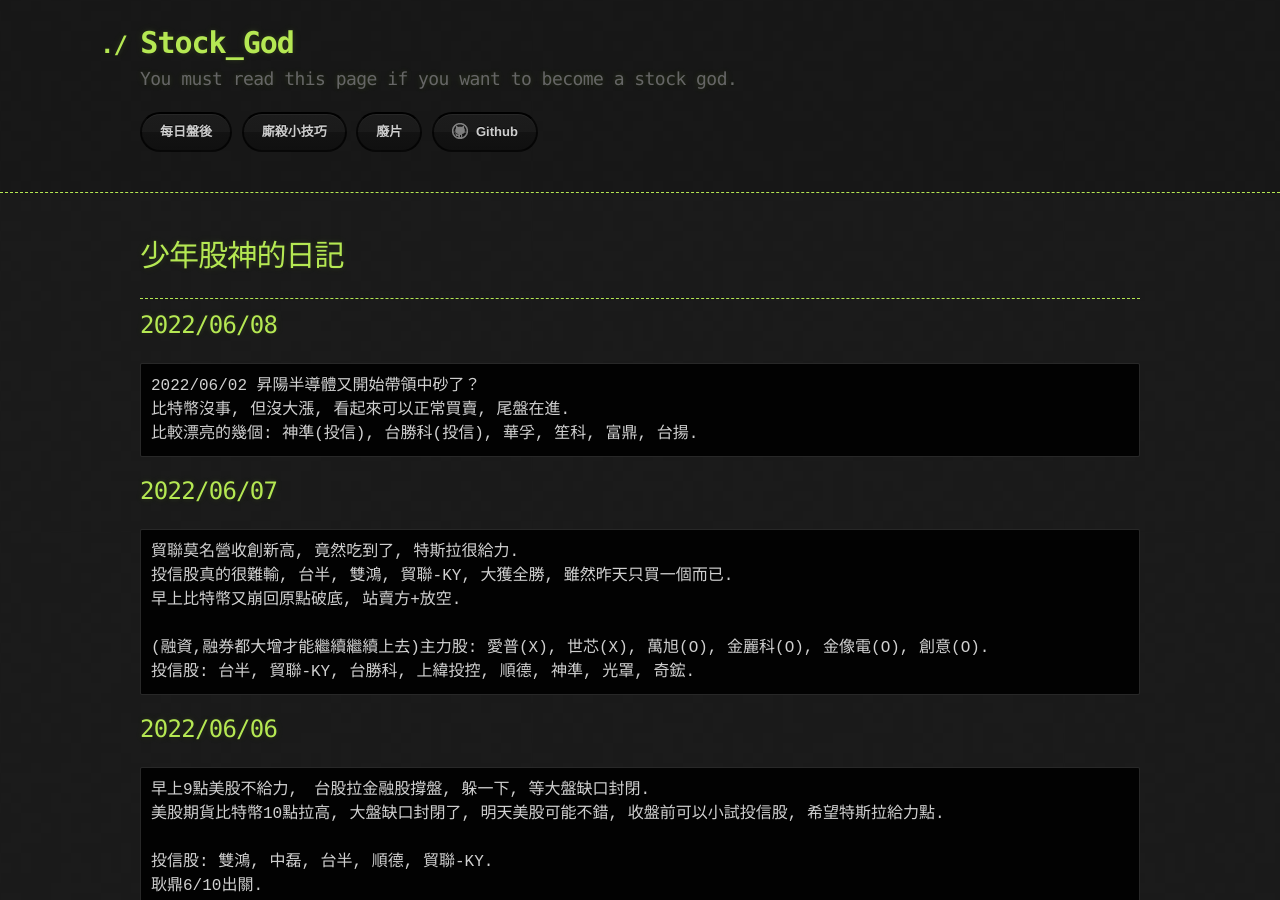
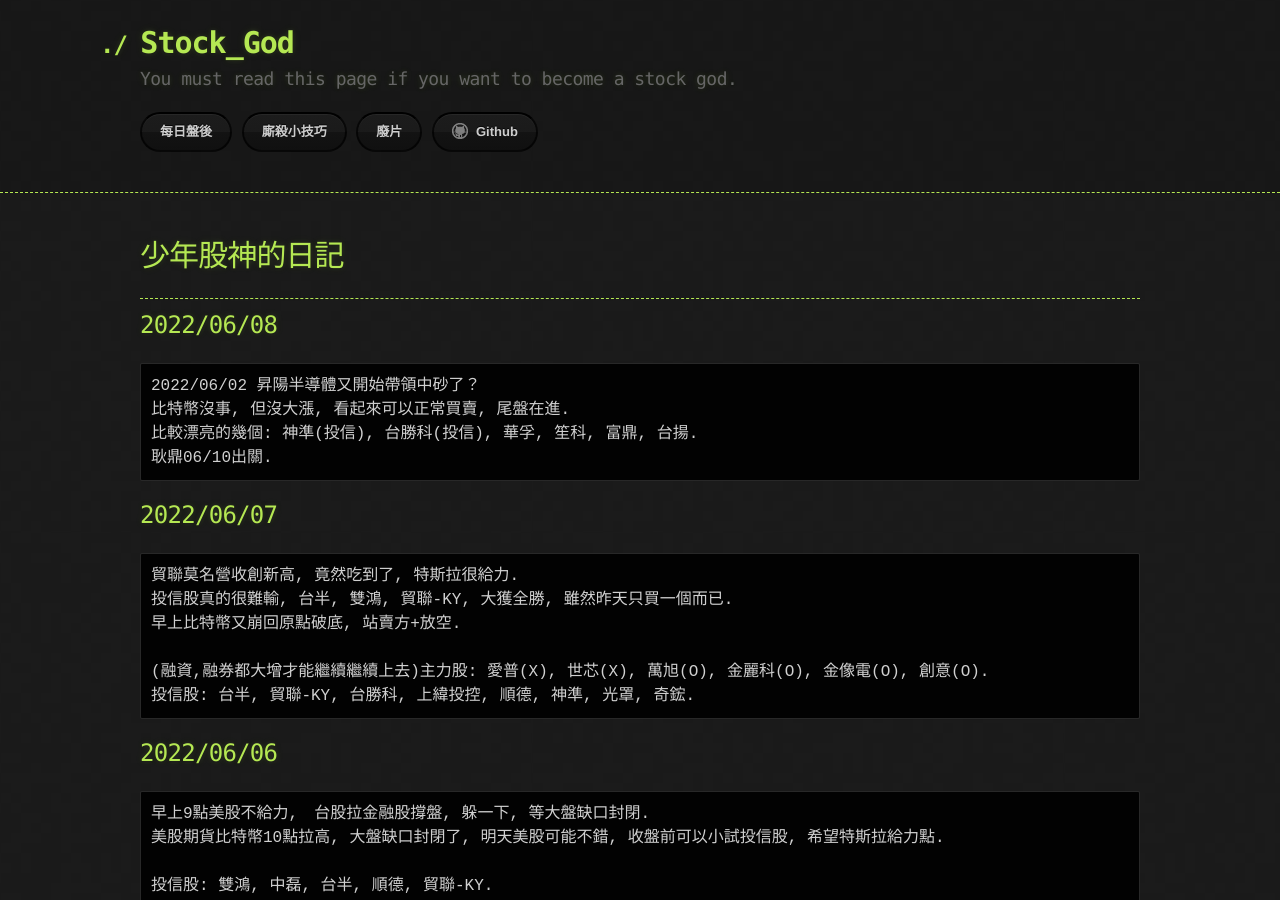
Before and after one commit to lepg5487/Stock_God, a Jekyll site: the page built from index.md, in a window 1280 px wide and 900 px high. Built offline with Jekyll 4.4.1, drawn with Linux system fonts in a browser that asks for light colours; our own code applies the rules of GitHub Pages for plain Markdown files.

Commit message:
Update index.md

````diff
--- a/index.md
+++ b/index.md
@@ -11,6 +11,7 @@ layout: testlayouts
 2022/06/02 昇陽半導體又開始帶領中砂了？
 比特幣沒事, 但沒大漲, 看起來可以正常買賣, 尾盤在進.
 比較漂亮的幾個: 神準(投信), 台勝科(投信), 華孚, 笙科, 富鼎, 台揚.
+耿鼎06/10出關.
 ```
 
 ## 2022/06/07
````
